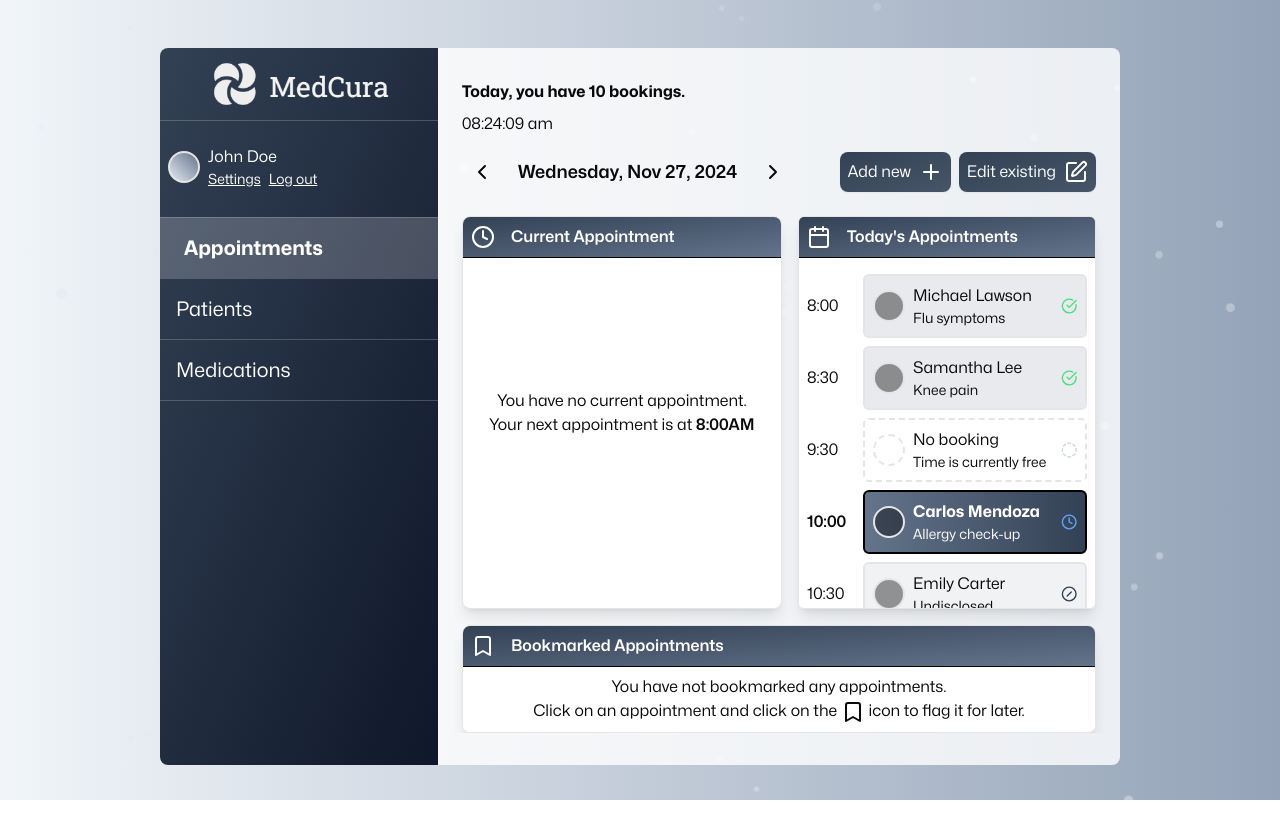
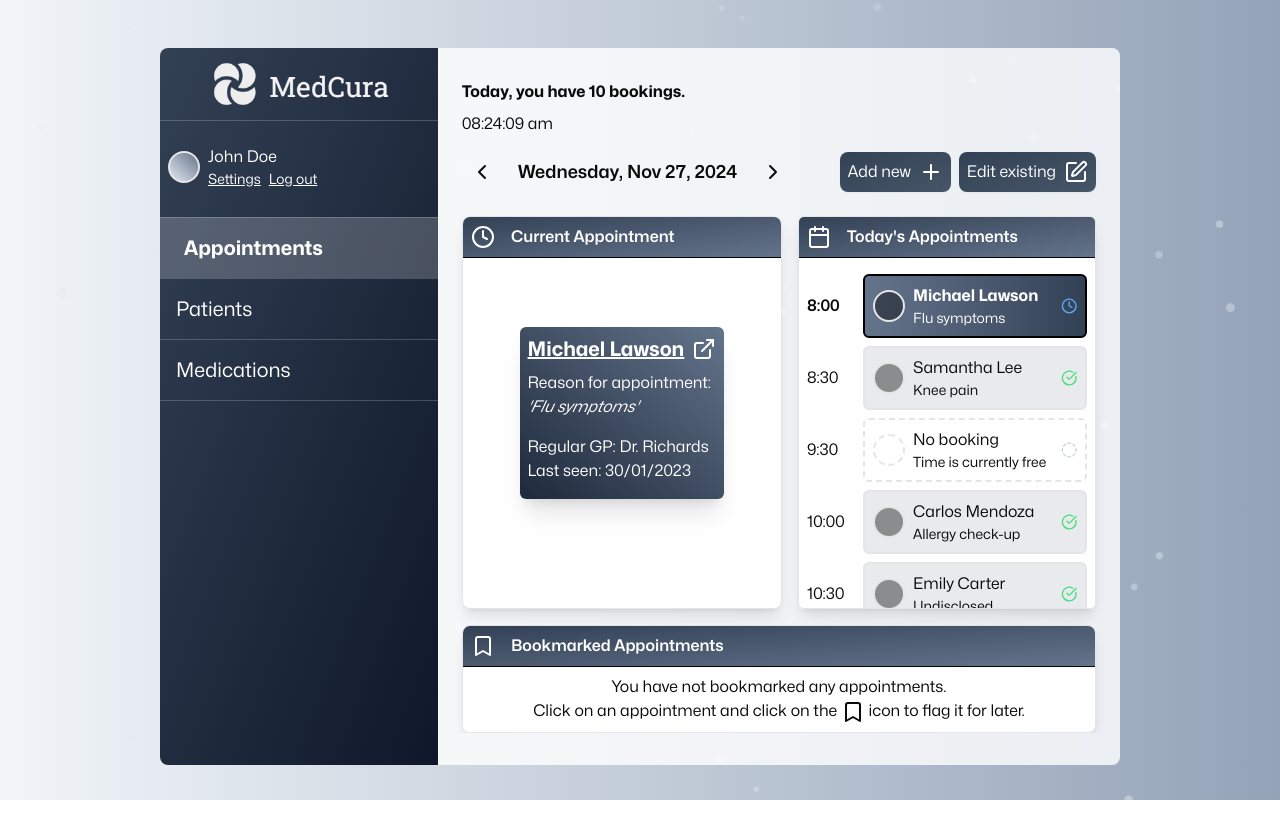
Before and after one commit to Ray-Hackshaw/medcura, a Next.js app: page /appointments in a window 1280 px wide. Built offline with nearby package versions, Linux system fonts and the light colour scheme.

Commit message:
feat: current appointment update

```diff
--- a/app/(signed-in)/appointments/page.tsx
+++ b/app/(signed-in)/appointments/page.tsx
@@ -1,6 +1,7 @@
 import { AppointmentDateController } from "@/app/components/AppointmentDateController";
 import { BookmarkedAppointments } from "@/app/components/BookmarkedAppointments";
 import { CurrentAppointment } from "@/app/components/CurrentAppointment";
+import { AppointmentSlot } from "@/app/lib/types";
 import { cn } from "@/app/lib/utils";
 import {
   Calendar,
@@ -9,15 +10,6 @@ import {
   CircleSlash,
   ClockIcon,
 } from "lucide-react";
-
-interface AppointmentSlot {
-  time: string;
-  name?: string;
-  image?: string;
-  status: "Available" | "Upcoming" | "Ongoing" | "Done" | "Cancelled";
-  reason?: string;
-  flag?: boolean;
-}
 
 // List of all available times
 const times = [
@@ -40,42 +32,42 @@ const appointments: AppointmentSlot[] = [
     time: "8:00",
     name: "Michael Lawson",
     image: undefined,
-    status: "Done",
+    status: "Booked",
     reason: "Flu symptoms",
   },
   {
     time: "8:30",
     name: "Samantha Lee",
     image: undefined,
-    status: "Done",
+    status: "Booked",
     reason: "Knee pain",
   },
   {
     time: "10:00",
     name: "Carlos Mendoza",
     image: undefined,
-    status: "Ongoing",
+    status: "Booked",
     reason: "Allergy check-up",
   },
   {
     time: "10:30",
     name: "Emily Carter",
     image: undefined,
-    status: "Upcoming",
+    status: "Booked",
     reason: undefined,
   },
   {
     time: "1:00",
     name: "David Richardson",
     image: undefined,
-    status: "Upcoming",
+    status: "Booked",
     reason: "Routine check-up",
   },
   {
     time: "3:30",
     name: "Sophia Martinez",
     image: undefined,
-    status: "Upcoming",
+    status: "Booked",
     reason: undefined,
   },
 ];
@@ -86,7 +78,7 @@ const getScheduleWithPlaceholders = (): AppointmentSlot[] => {
     return (
       appointment || {
         time,
-        name: undefined,
+        name: "",
         image: undefined,
         status: "Available",
         reason: undefined,
@@ -95,32 +87,52 @@ const getScheduleWithPlaceholders = (): AppointmentSlot[] => {
   });
 };
 
+const isCurrentCheck = (time: string) => {
+  const now = new Date();
+  const currentHour = now.getHours();
+  const currentMinute = now.getMinutes();
+  const [hourStr, minuteStr] = time.split(":");
+  let hour = parseInt(hourStr, 10);
+  const minute = parseInt(minuteStr, 10);
+
+  const isPM = time.toLowerCase().includes("pm");
+  if (isPM && hour !== 12) hour += 12;
+  if (!isPM && hour === 12) hour = 0;
+
+  console.log(hour, minute);
+
+  return hour === currentHour && minute <= currentMinute;
+};
+
+const getCurrentAppointment = (
+  slots: AppointmentSlot[]
+): AppointmentSlot | undefined => {
+  return slots.find((appointment) => {
+    return isCurrentCheck(appointment.time);
+  });
+};
+
 export default async function DashboardPage() {
-  const nextAppointmentTime = "8:00AM";
+  const slots = getScheduleWithPlaceholders();
+  const currentAppointment = getCurrentAppointment(slots);
 
-  const bookmarkedAppointments = [];
-
-  const hasBookmarks = bookmarkedAppointments.length > 0;
-
-  const amount = 10;
-
-  const slots = getScheduleWithPlaceholders();
+  console.log(currentAppointment);
 
   return (
-    <div className="space-y-4 overflow-y-auto px-2 overflow-x-hidden">
-      <AppointmentDateController amount={amount} />
+    <div className='space-y-4 overflow-y-auto px-2 overflow-x-hidden'>
+      <AppointmentDateController amount={10} />
 
-      <div className="flex flex-col lg:flex-row gap-4">
-        <CurrentAppointment nextAppointmentTime={nextAppointmentTime} />
+      <div className='flex flex-col lg:flex-row gap-4'>
+        <CurrentAppointment currentAppointment={currentAppointment} />
 
-        <div className="w-full mx-auto">
-          <div className="border shadow-lg rounded-md overflow-hidden">
-            <div className="flex items-center gap-4 bg-gradient-to-br from-slate-700 to-slate-500 text-white border-b border-black p-2 font-semibold">
+        <div className='w-full mx-auto'>
+          <div className='border shadow-lg rounded-md overflow-hidden'>
+            <div className='flex items-center gap-4 bg-gradient-to-br from-slate-700 to-slate-500 text-white border-b border-black p-2 font-semibold'>
               <Calendar />
               <p>Today&apos;s Appointments</p>
             </div>
 
-            <div className="flex flex-col gap-2 py-4 bg-white md:max-h-[300px] lg:max-h-[320px] xl:max-h-[350px] 2xl:max-h-[400px] overflow-auto">
+            <div className='flex flex-col gap-2 py-4 bg-white md:max-h-[300px] lg:max-h-[320px] xl:max-h-[350px] 2xl:max-h-[400px] overflow-auto'>
               {slots.map((appointment) => (
                 <Appointment key={appointment.time} details={appointment} />
               ))}
@@ -129,17 +141,17 @@ export default async function DashboardPage() {
         </div>
       </div>
 
-      <BookmarkedAppointments hasBookmarks={hasBookmarks} />
+      <BookmarkedAppointments hasBookmarks={false} />
     </div>
   );
 }
 
 const Appointment = ({ details }: { details: AppointmentSlot }) => {
-  const isCurrent = details.status === "Ongoing";
+  const isCurrent = isCurrentCheck(details.time);
   const isAvailable = details.status === "Available";
   return (
     <div
-      className="flex items-center gap-4 px-2 cursor-pointer group"
+      className='flex items-center gap-4 px-2 cursor-pointer group'
       key={details.time}
     >
       <p
@@ -153,10 +165,10 @@ const Appointment = ({ details }: { details: AppointmentSlot }) => {
       <div
         className={cn(
           "border-2 rounded-md p-2 flex items-center gap-2 w-full group-hover:border-black group-hover:bg-gray-300/10 transition-all duration-200",
-          details.status === "Done" && "bg-gray-300/50",
+          details.status === "Booked" && "bg-gray-300/50",
           isCurrent &&
             "bg-gradient-to-l from-slate-700 to-slate-500 text-white border-black",
-          details.status === "Upcoming" && "bg-gray-300/30",
+          details.status === "Cancelled" && "bg-gray-300/30",
           isAvailable && "border-dashed"
         )}
       >
@@ -166,7 +178,7 @@ const Appointment = ({ details }: { details: AppointmentSlot }) => {
             isAvailable && "bg-transparent border-2 border-dashed"
           )}
         />
-        <div className="w-full">
+        <div className='w-full'>
           <p
             className={cn(
               isCurrent && "font-bold",
@@ -176,23 +188,21 @@ const Appointment = ({ details }: { details: AppointmentSlot }) => {
             {details.name}
             {isAvailable && "No booking"}
           </p>
-          <p className="text-xs lg:text-sm">
+          <p className='text-xs lg:text-sm'>
             {details.reason && !isAvailable && details.reason}
             {!details.reason && !isAvailable && "Undisclosed"}
             {isAvailable && "Time is currently free"}
           </p>
         </div>
         {details.status === "Available" && (
-          <CircleDashed className="text-slate-300" />
+          <CircleDashed className='text-slate-300' />
         )}
-        {details.status === "Done" && (
-          <CheckCircleIcon className="text-green-400" />
+        {details.status === "Booked" && !isCurrent && (
+          <CheckCircleIcon className='text-green-400' />
         )}
-        {details.status === "Ongoing" && (
-          <ClockIcon className="text-blue-400" />
-        )}
-        {details.status === "Upcoming" && (
-          <CircleSlash className="text-slate-700" />
+        {isCurrent && <ClockIcon className='text-blue-400' />}
+        {details.status === "Cancelled" && (
+          <CircleSlash className='text-slate-700' />
         )}
       </div>
     </div>
--- a/app/components/CurrentAppointment.tsx
+++ b/app/components/CurrentAppointment.tsx
@@ -1,24 +1,44 @@
-import { ClockIcon } from "lucide-react";
+import { ClockIcon, ExternalLink } from "lucide-react";
+import { AppointmentSlot } from "../lib/types";
+import Link from "next/link";
 
 export const CurrentAppointment = ({
-  nextAppointmentTime,
+  currentAppointment,
 }: {
-  nextAppointmentTime: string;
+  currentAppointment?: AppointmentSlot;
 }) => {
   return (
-    <div className="flex flex-col gap-4">
-      <div className="lg:border relative lg:flex h-full lg:bg-white lg:shadow-lg lg:items-center lg:justify-center lg:rounded-lg w-full min-w-[320px] lg:overflow-hidden ">
+    <div className="flex flex-col">
+      <div className=" lg:border relative lg:flex h-full lg:bg-white lg:shadow-lg lg:items-center lg:justify-center lg:rounded-lg w-full lg:min-w-[320px] lg:overflow-hidden ">
         <div className="hidden lg:absolute lg:flex w-full lg:top-0 items-center gap-4 bg-gradient-to-br from-slate-700 to-slate-500 text-white border-b border-black p-2 font-semibold">
           <ClockIcon />
           <p>Current Appointment</p>
         </div>
-        <div className="p-2 lg:flex-col lg:w-full lg:text-center">
-          <p>You have no current appointment.</p>
-          <p>
-            Your next appointment is at{" "}
-            <span className="font-semibold">{nextAppointmentTime}</span>
-          </p>
-        </div>
+        {!!currentAppointment && (
+          <div className="p-2 rounded-md shadow-xl text-white bg-gradient-to-bl from-slate-500 to-slate-800">
+            <Link
+              className="font-bold underline flex items-center text-xl gap-2 text-center justify-center md:justify-start"
+              href={`/appointments/edit`}
+            >
+              {currentAppointment.name} <ExternalLink />
+            </Link>
+            <div className="py-2">
+              <p>Reason for appointment:</p>
+              <p className="italic">
+                &apos;{currentAppointment.reason || "Not provided."}&apos;
+              </p>
+            </div>
+            <div className="py-2">
+              <p>Regular GP: Dr. Richards</p>
+              <p>Last seen: 30/01/2023</p>
+            </div>
+          </div>
+        )}
+        {!currentAppointment && (
+          <div>
+            <p>You have no current appointment.</p>
+          </div>
+        )}
       </div>
     </div>
   );
--- a/app/lib/types.ts
+++ b/app/lib/types.ts
@@ -2,7 +2,7 @@ export interface AppointmentSlot {
   time: string;
   name: string;
   image?: string;
-  status: "Upcoming" | "Ongoing" | "Done" | "Cancelled";
+  status: 'Available' | 'Booked' | 'Cancelled';
   reason?: string;
   flag?: boolean;
 }
```
Also changed, not shown: public/favicon.png (deleted), 1 other file (tests, documents, lock files or other folders).
